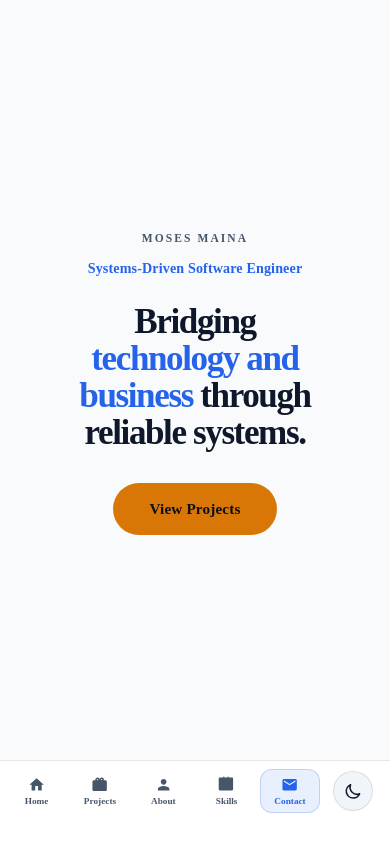
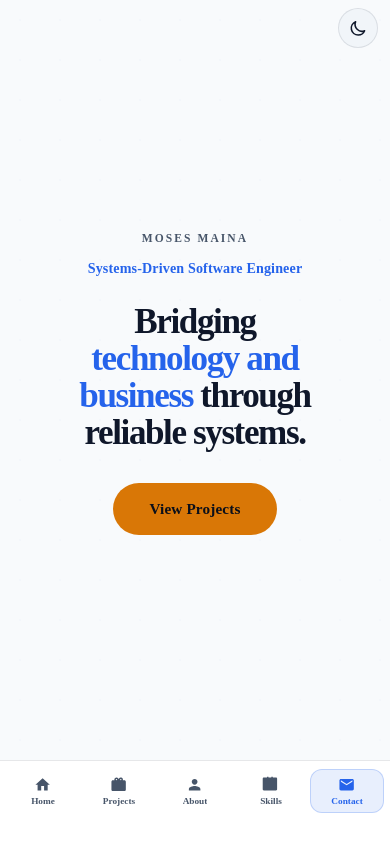
Before and after one commit to CamlineKe/portfolio, a Next.js app: page / in a window 390 px wide. Shown: the top 844 px of the page. Built offline with nearby package versions, Linux system fonts and the light colour scheme.

Commit message:
feat(nav): add fixed theme toggle and hash links
Mount one theme control in app chrome and switch nav to in-page hash
links with a five-column mobile bar.

```diff
--- a/components/Navigation.tsx
+++ b/components/Navigation.tsx
@@ -1,6 +1,5 @@
 import React, { useState, useEffect, useMemo } from 'react';
 import { motion, useReducedMotion } from 'framer-motion';
-import ThemeToggle from './ThemeToggle';
 import { useCanHover } from '../hooks/useCanHover';
 import { hoverScale } from '../utils/motion';
 import styles from '../styles/Navigation.module.css';
@@ -20,17 +19,6 @@ const Navigation: React.FC = () => {
     { id: 'contact', label: 'Contact' },
   ], []);
 
-  const scrollToSection = (sectionId: string) => {
-    const element = document.getElementById(sectionId);
-    if (element) {
-      setActiveSection(sectionId);
-      element.scrollIntoView({
-        behavior: prefersReducedMotion ? 'auto' : 'smooth',
-      });
-    }
-  };
-
-  // Track whether we've scrolled past the hero section
   useEffect(() => {
     const handleScroll = () => {
       const heroEl = document.getElementById('hero');
@@ -44,7 +32,6 @@ const Navigation: React.FC = () => {
     return () => window.removeEventListener('scroll', handleScroll);
   }, []);
 
-  // Track the active section
   useEffect(() => {
     const sections = navItems
       .map((item) => ({ id: item.id, element: document.getElementById(item.id) }))
@@ -94,58 +81,47 @@ const Navigation: React.FC = () => {
 
   return (
     <>
-      {/* Desktop Navigation - hidden at hero, slides in on scroll */}
       <nav
         className={`${styles.desktopNav} ${scrolledPastHero ? styles.navVisible : ''}`}
         aria-label="Primary navigation"
       >
         <div className={styles.navContainer}>
-          <button
-            type="button"
+          <a
+            href="#hero"
             className={styles.logo}
-            onClick={() => scrollToSection('hero')}
             aria-label="Return to the top of the portfolio"
           >
             <span className={styles.logoText}>MOSES MAINA</span>
-          </button>
+          </a>
 
           <div className={styles.navItems}>
             {navItems.map((item) => (
-              <button
+              <a
                 key={item.id}
-                type="button"
+                href={`#${item.id}`}
                 className={`${styles.navItem} ${
                   activeSection === item.id ? styles.active : ''
                 }`}
-                onClick={() => scrollToSection(item.id)}
-                aria-label={`Navigate to ${item.label}`}
                 aria-current={activeSection === item.id ? 'location' : undefined}
               >
                 {item.label}
-              </button>
+              </a>
             ))}
-          </div>
-
-          <div className={styles.themeToggleContainer}>
-            <ThemeToggle />
           </div>
         </div>
       </nav>
 
-      {/* Mobile Navigation */}
       <nav className={styles.mobileNav} aria-label="Mobile navigation">
         <div className={styles.mobileNavContainer}>
           {navItems.map((item) => (
-            <motion.button
+            <motion.a
               key={item.id}
-              type="button"
+              href={`#${item.id}`}
               className={`${styles.mobileNavItem} ${
                 activeSection === item.id ? styles.active : ''
               }`}
-              onClick={() => scrollToSection(item.id)}
               whileHover={hoverScale(enableHoverMotion, 1.03)}
               whileTap={prefersReducedMotion ? undefined : { scale: 0.96 }}
-              aria-label={`Navigate to ${item.label}`}
               aria-current={activeSection === item.id ? 'location' : undefined}
             >
               <div className={styles.navIcon} aria-hidden="true">
@@ -176,12 +152,8 @@ const Navigation: React.FC = () => {
                 )}
               </div>
               <span className={styles.navLabel}>{item.label}</span>
-            </motion.button>
+            </motion.a>
           ))}
-
-          <div className={styles.mobileThemeToggle}>
-            <ThemeToggle />
-          </div>
         </div>
       </nav>
     </>
--- a/pages/_app.tsx
+++ b/pages/_app.tsx
@@ -2,6 +2,8 @@ import type { AppProps } from 'next/app';
 import Head from 'next/head';
 import { GeistSans } from 'geist/font/sans';
 import { GeistMono } from 'geist/font/mono';
+import ThemeToggle from '../components/ThemeToggle';
+import themeStyles from '../styles/ThemeToggle.module.css';
 import '../styles/globals.css';
 
 export default function App({ Component, pageProps }: AppProps) {
@@ -13,6 +15,9 @@ export default function App({ Component, pageProps }: AppProps) {
         <link rel="alternate icon" href="/favicon.ico" />
       </Head>
       <div className={`${GeistSans.variable} ${GeistMono.variable}`}>
+        <div className={themeStyles.chrome}>
+          <ThemeToggle />
+        </div>
         <Component {...pageProps} />
       </div>
     </>
--- a/styles/Navigation.module.css
+++ b/styles/Navigation.module.css
@@ -26,7 +26,7 @@
 
 .navContainer {
   display: grid;
-  grid-template-columns: auto 1fr auto;
+  grid-template-columns: 1fr auto 1fr;
   align-items: center;
   gap: 1.25rem;
   width: min(var(--container-max), 100% - 4rem);
@@ -43,6 +43,7 @@
   background: transparent;
   color: var(--color-text-primary);
   font: inherit;
+  text-decoration: none;
   cursor: pointer;
   transition: color var(--transition-fast);
 }
@@ -70,6 +71,7 @@
   font-family: var(--font-sans);
   font-size: 0.88rem;
   font-weight: 600;
+  text-decoration: none;
   cursor: pointer;
   transition: color var(--transition-fast);
 }
@@ -96,12 +98,6 @@
   transform: scaleX(1);
 }
 
-.themeToggleContainer {
-  display: flex;
-  align-items: center;
-  justify-self: end;
-}
-
 /* Mobile navigation */
 .mobileNav {
   position: fixed;
@@ -118,7 +114,7 @@
 
 .mobileNavContainer {
   display: grid;
-  grid-template-columns: repeat(6, minmax(0, 1fr));
+  grid-template-columns: repeat(5, minmax(0, 1fr));
   align-items: center;
   gap: 0.3rem;
   width: min(100%, 34rem);
@@ -140,6 +136,7 @@
   background: transparent;
   color: var(--color-text-secondary);
   font: inherit;
+  text-decoration: none;
   cursor: pointer;
   transition:
     color var(--transition-fast),
@@ -174,12 +171,6 @@
   text-align: center;
   text-overflow: ellipsis;
   white-space: nowrap;
-}
-
-.mobileThemeToggle {
-  display: grid;
-  place-items: center;
-  min-width: 0;
 }
 
 /* Hover states */
--- a/styles/ThemeToggle.module.css
+++ b/styles/ThemeToggle.module.css
@@ -1,3 +1,17 @@
+.chrome {
+  position: fixed;
+  top: calc(var(--safe-top) + 0.5rem);
+  right: max(0.75rem, env(safe-area-inset-right, 0px));
+  z-index: calc(var(--z-nav) + 1);
+}
+
+@media (min-width: 769px) {
+  .chrome {
+    top: calc(var(--safe-top) + (var(--nav-height-desktop) - 2.5rem) / 2);
+    right: max(2rem, env(safe-area-inset-right, 0px));
+  }
+}
+
 .themeToggle {
   position: relative;
   display: flex;
```
